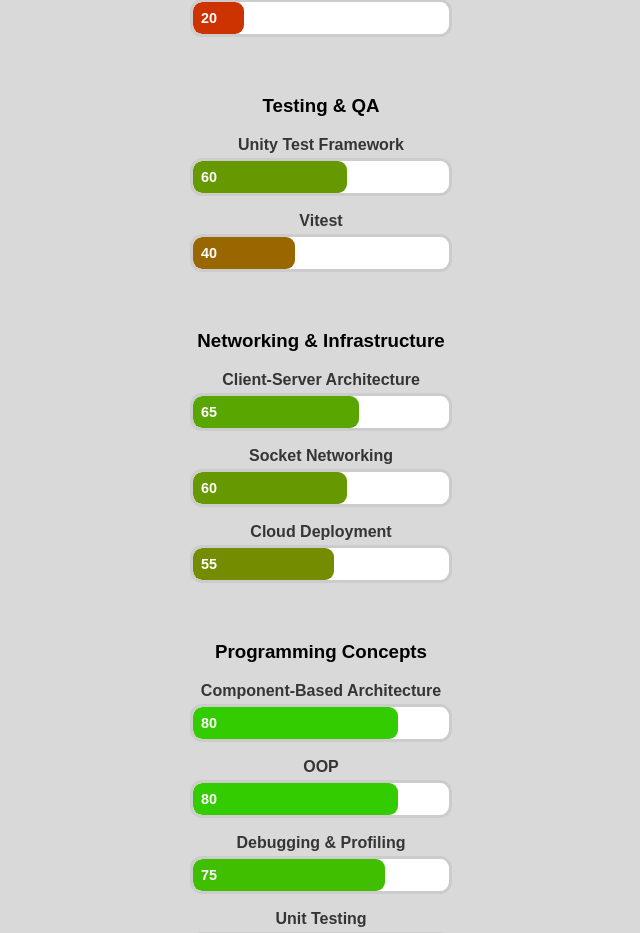
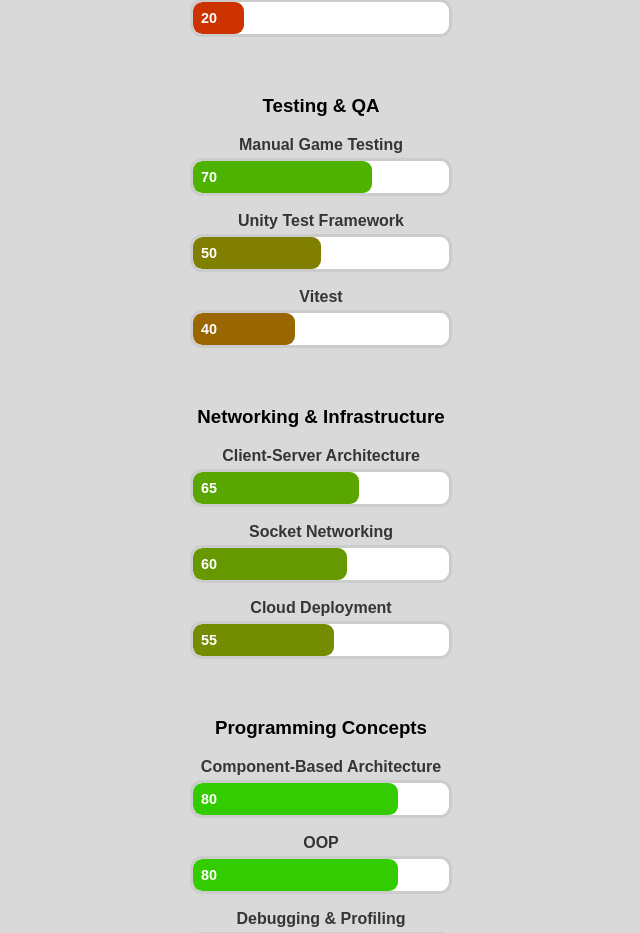
Before and after one commit to Robert-T1/PortfolioSite, a React (Vite) app: page /skills in a window 1280 px wide. Shown: the part 2072-3005 px from the top of the page, without its empty margins (319-959 px from the left). Built offline with nearby package versions, Linux system fonts and the light colour scheme.

Commit message:
Update skills.jsx

```diff
--- a/src/pages/skills.jsx
+++ b/src/pages/skills.jsx
@@ -91,7 +91,8 @@
         <SkillBar level={20}>DirectX</SkillBar>
 
         <h3>Testing & QA</h3>
-        <SkillBar level={60}>Unity Test Framework</SkillBar>
+        <SkillBar level={70}>Manual Game Testing</SkillBar>
+        <SkillBar level={50}>Unity Test Framework</SkillBar>
         <SkillBar level={40}>Vitest</SkillBar>
 
         <h3>Networking & Infrastructure</h3>
```
